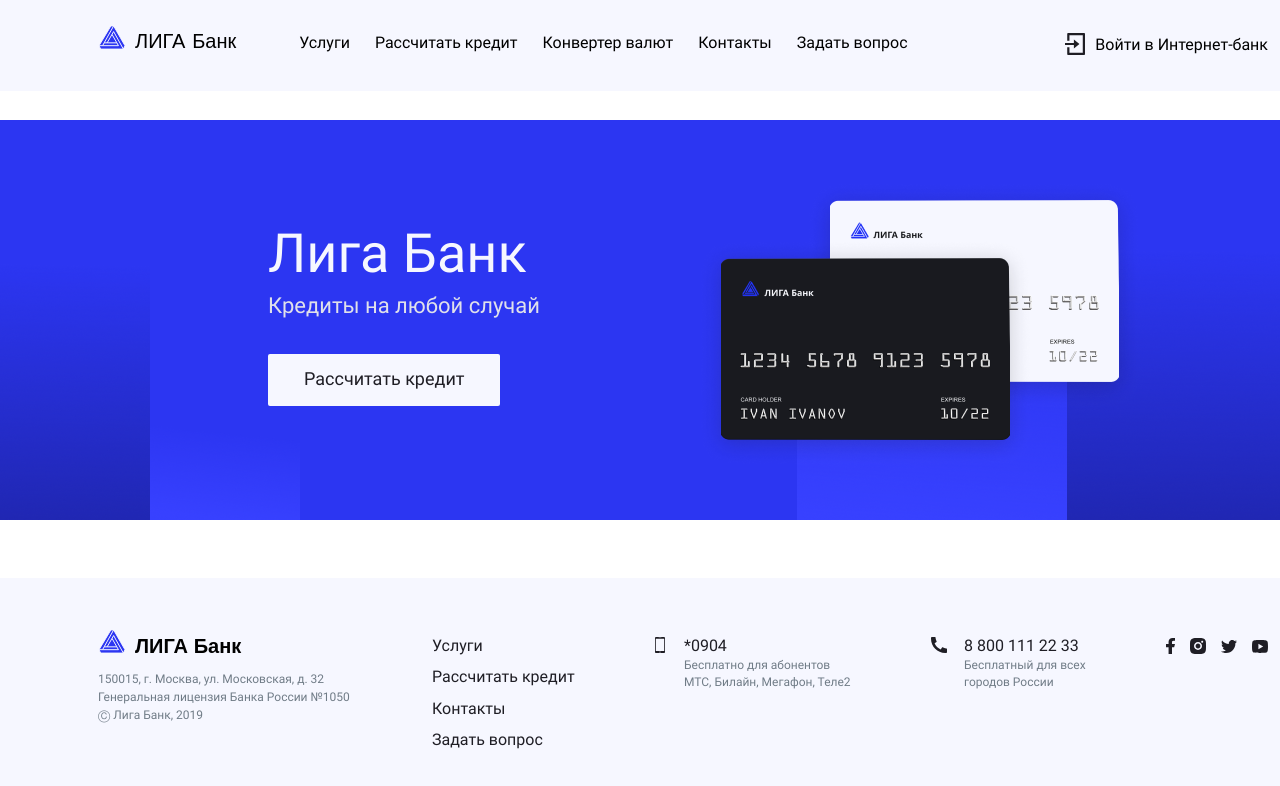
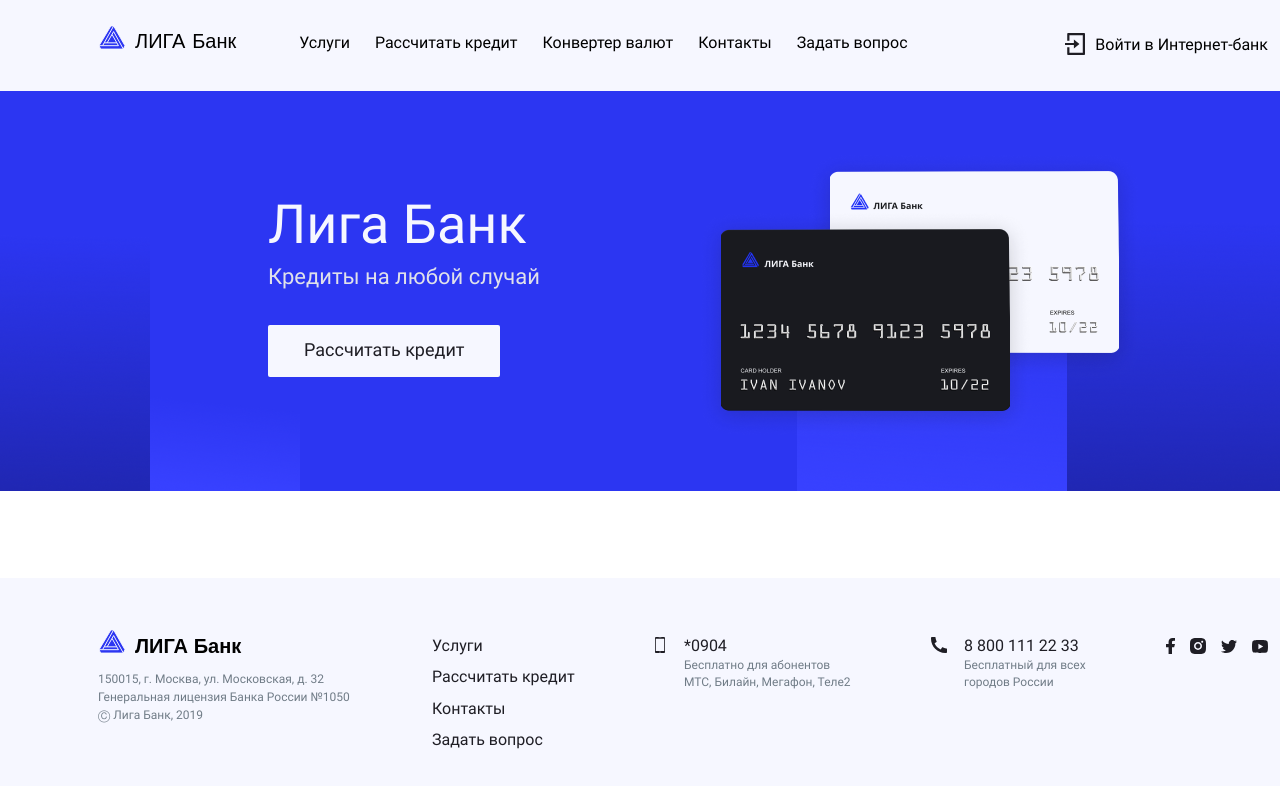
Before and after one commit to smolitskayahtmlacademy/Kirychenka_leagueBank, a React (Create React App) app: page / in a window 1280 px wide. Shown: the top 786 px of the page. Built offline with nearby package versions, Linux system fonts and the light colour scheme.

Commit message:
add main title

```diff
--- a/src/components/page/page.jsx
+++ b/src/components/page/page.jsx
@@ -8,6 +8,7 @@
     <div className='page'>
       <MainHeader />
       <main>
+        <h1 className='visually-hidden'>Страница конвертера валют</h1>
         <Credit></Credit>
       </main>
       <MainFooter />
--- a/src/components/page/style.scss
+++ b/src/components/page/style.scss
@@ -1,6 +1,7 @@
 .page {
   min-height: 100vh;
   min-width: 1366px;
-  display: grid;
-  align-items: start;
+  display: flex;
+  flex-direction: column;
+  justify-content: flex-start;
 }
--- a/src/scss/index.scss
+++ b/src/scss/index.scss
@@ -1 +1,2 @@
 @import "fonts.scss";
+@import "visually-hidden.scss";
--- /dev/null
+++ b/src/scss/visually-hidden.scss
@@ -0,0 +1,12 @@
+.visually-hidden {
+  position: absolute;
+  width: 1px;
+  height: 1px;
+  margin: -1px;
+  border: 0;
+  padding: 0;
+  white-space: nowrap;
+  clip-path: inset(100%);
+  clip: rect(0 0 0 0);
+  overflow: hidden;
+}
```
